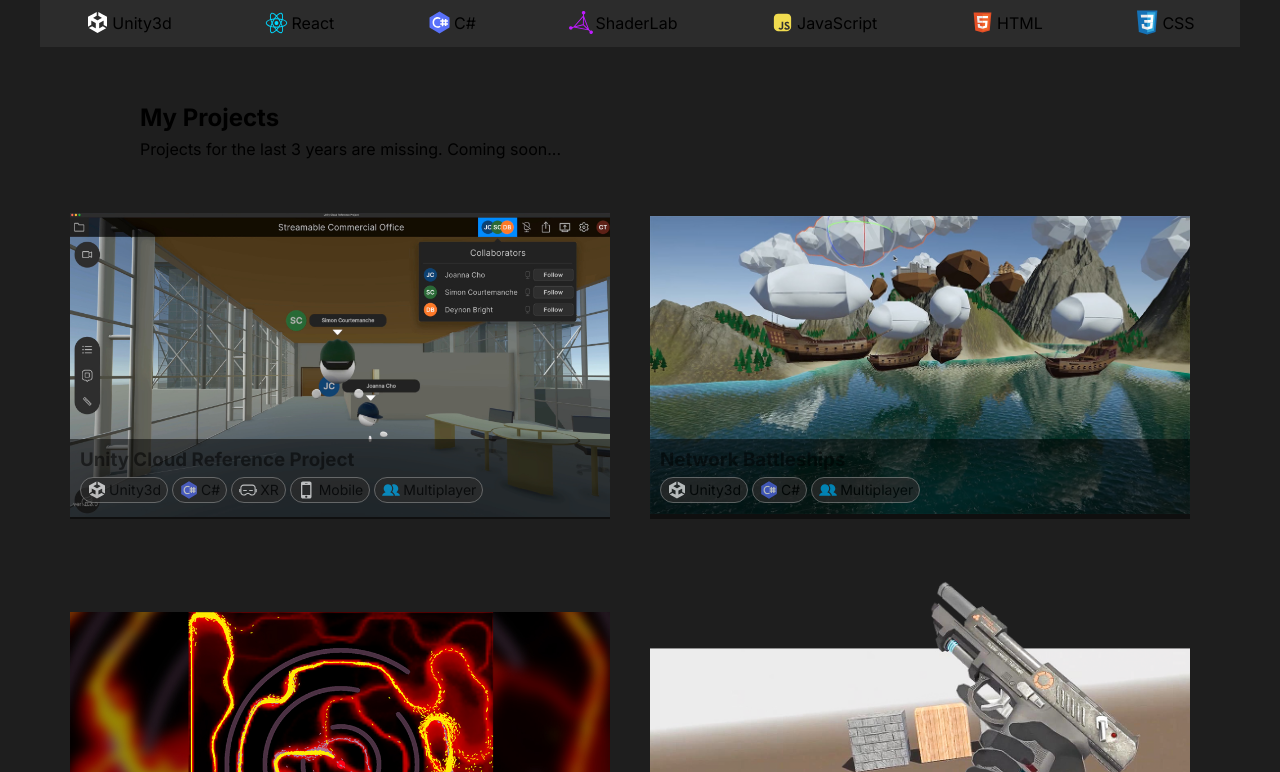
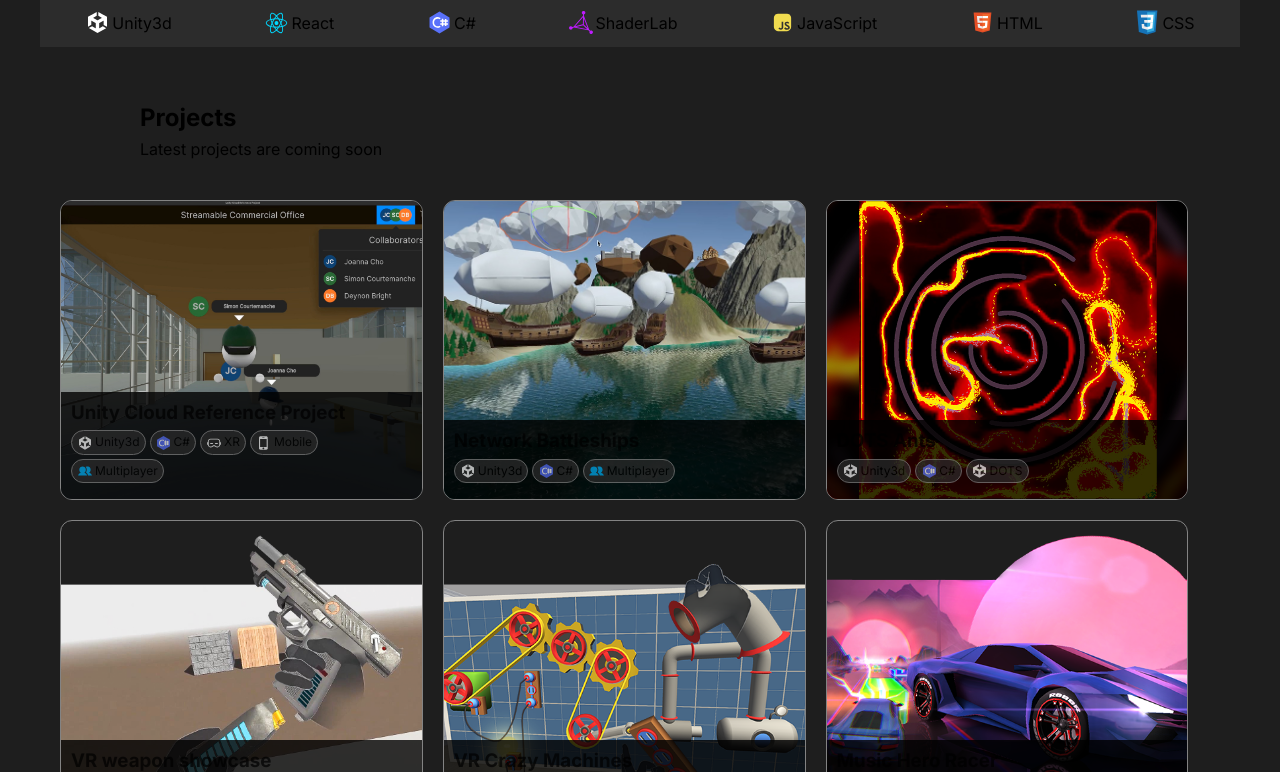
Before and after one commit to dimaTidev/dimaTidev.github.io, a Next.js app: page / in a window 1280 px wide. Shown: the part 748-1520 px from the top of the page. Built offline with nearby package versions, Linux system fonts and the light colour scheme.

Commit message:
[Changed] Project grid to 3 elements

```diff
--- a/src/app/Components/tagChips.module.css
+++ b/src/app/Components/tagChips.module.css
@@ -28,11 +28,11 @@
 }
 
 .size_S{
-    font-size: 14px;
-    padding: 1px 6px 1px 6px;
+    font-size: 12px;
+    padding: 0px 5px 0px 5px;
 }
 
 .size_S .icon{
-    width: 20px;
-    height: 20px;
+    width: 16px;
+    height: 16px;
 }
--- a/src/app/pages/gameDev/gameElement.module.css
+++ b/src/app/pages/gameDev/gameElement.module.css
@@ -8,13 +8,15 @@
 .textImage{
     width: 100%;
     height: 100% !important;
-    object-fit: contain;
+    object-fit: cover;
 
     transition: 0.3s;
     height: auto;
     z-index: 0;
 
-    padding: 10px;
+    /* background-color: var(--background-color-400); */
+
+    /* padding: 10px; */
 }
 
 .selection{
@@ -29,15 +31,17 @@
     left: 0;
     right: 0;
     bottom: 0;
-    margin: 10px;
+    /* margin: 10px; */
     padding: 10px;
-    background-color: rgba(0, 0, 0, 0.5);
+    background-color: rgba(0, 0, 0, 0.8);
+
+    /* border: 1px solid var(--border-color-600); */
 
     transition: 0.3s;
 }
 
 .textOpacity{
-    opacity: 0.5;
+    opacity: 0.7;
 
     transition: 0.3s;
 }
@@ -59,6 +63,7 @@
 .tagsContainer{
     display: flex;
     flex-direction: row;
+    flex-wrap: wrap;
     gap: 4px;
 
     padding-top: 6px;
--- a/src/app/pages/gameDev/page.module.css
+++ b/src/app/pages/gameDev/page.module.css
@@ -14,16 +14,18 @@
 
 .gridElement{
     /* background-color: grey; */
-    flex-basis: calc(50% - 20px);
+    flex-basis: calc(33% - 20px);
     flex-shrink: 0;
     flex-grow: 1;
     /* padding: 20px; */
-    max-width: calc(50% - 20px);
+    max-width: calc(33% - 20px);
 
     height: auto;
+    min-height: 300px;
     /* overflow: hidden; */
 
-    /* border: 1px solid white; */
+    border: 1px solid var(--border-color-600);
+    border-radius: 12px;
 }
 
 .textContainer{
--- a/src/app/pages/gameDev/projectsViewer.jsx
+++ b/src/app/pages/gameDev/projectsViewer.jsx
@@ -54,8 +54,8 @@ function Page() {
     <>
        <div className={Styles.body}>
         <div className={Styles.textContainer} style={{ marginLeft: '80px', marginTop: '40px', marginBottom: '40px'}}>
-            <h2>My Projects</h2>
-            <label>Projects for the last 3 years are missing. Coming soon...</label>
+            <h2>Projects</h2>
+            <label>Latest projects are coming soon</label>
         </div>
 
 
```
